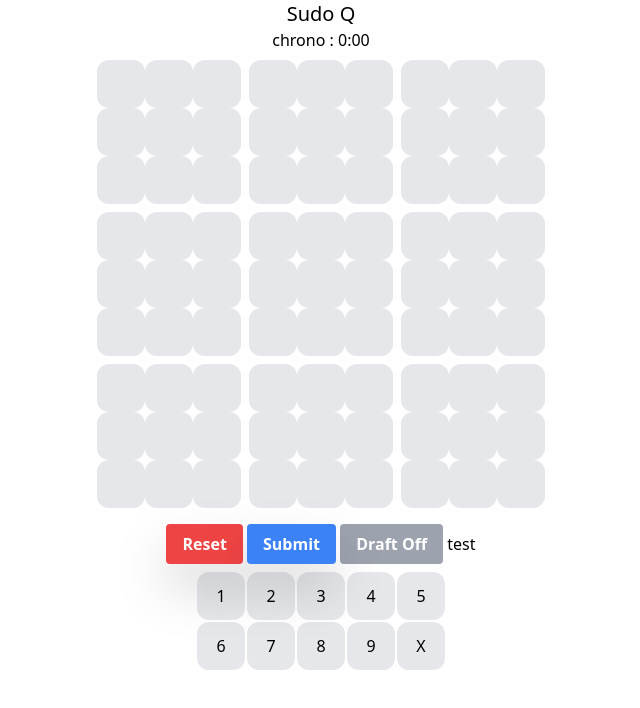
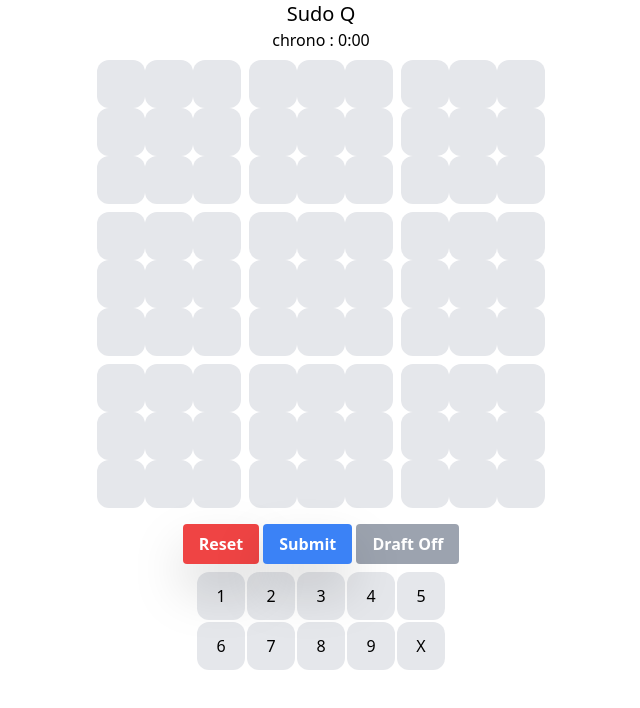
Before and after one commit to Kubyer/sudo-iq.com, a SvelteKit app: page / in a window 1280 px wide. Shown: the top 708 px of the page, without its empty margins (319-959 px from the left). Built offline with nearby package versions, Linux system fonts and the light colour scheme; no server answers; the database is empty.

Commit message:
addmin removed

```diff
--- a/src/routes/ButtonCommands.svelte
+++ b/src/routes/ButtonCommands.svelte
@@ -26,5 +26,5 @@
     >
         {isDraftMode ? 'Draft On' : 'Draft Off'}
     </button>
-    <button on:click={adminTest}>test</button>
+    <!-- <button on:click={adminTest}>test</button> -->
 </div>
```
